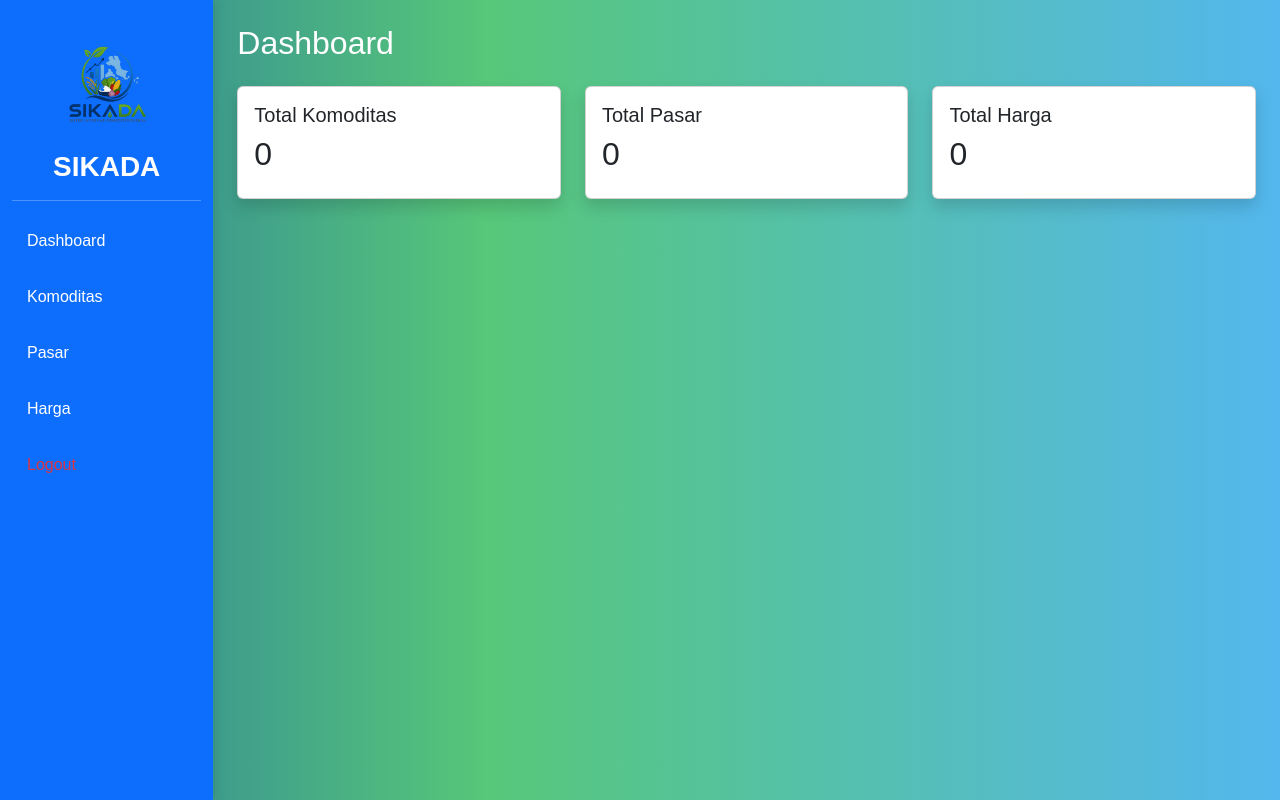
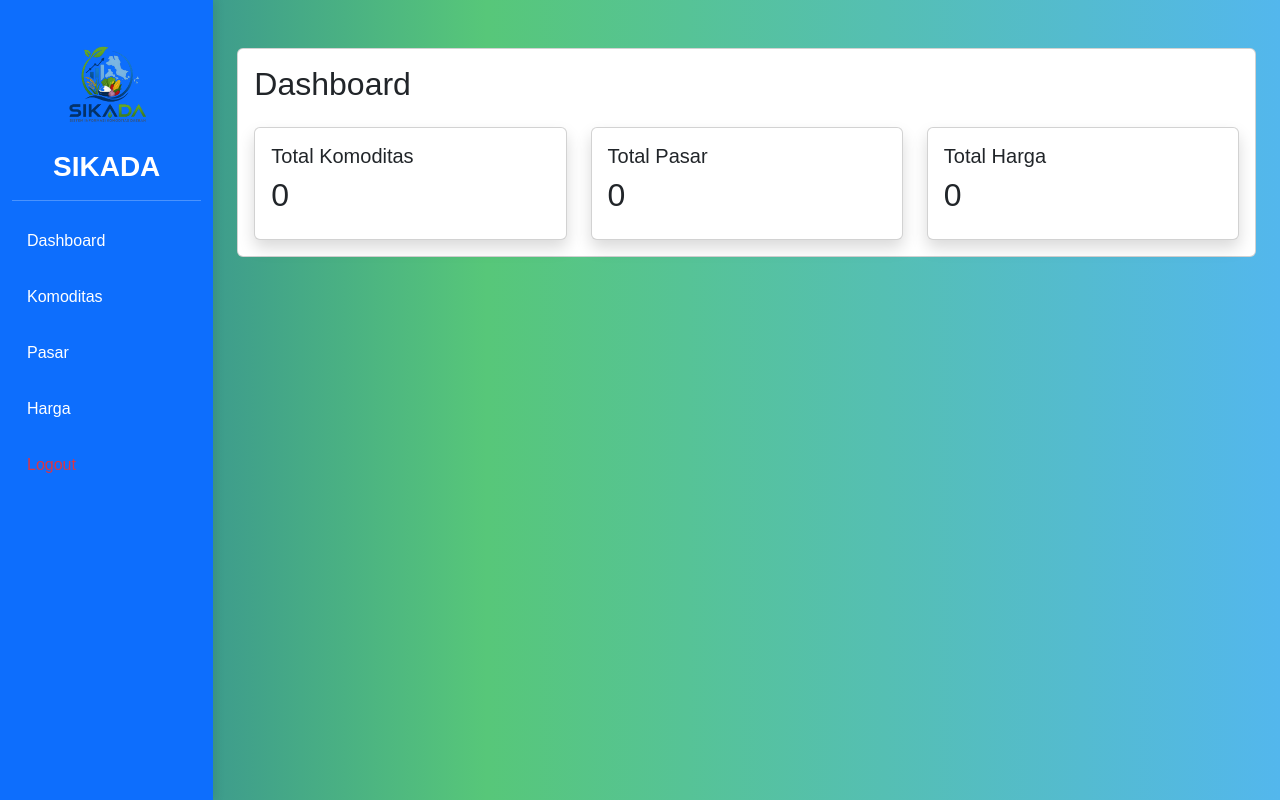
Before and after one commit to KiyanOG/sikada, a Spring Boot app: page /admin/dashboard in a window 1280 px wide. Run offline with Spring Boot 4, Linux system fonts and the light colour scheme; the visitor is signed in with stand-in values (Sample User, id 1); data that the repository does not hold is empty.

Commit message:
update tampilan card dashboard dan komoditas

```diff
--- a/src/main/resources/templates/admin/dashboard.html
+++ b/src/main/resources/templates/admin/dashboard.html
@@ -60,11 +60,11 @@
 
         <div class="col-md-10 p-4">
 
-            <h2 class="white-text">
-                Dashboard
-            </h2>
+            <div class="card mt-4">
+                <div class="card-body">
+                    <h2 class="card-title">Dashboard</h2>
 
-            <div class="row mt-4">
+                    <div class="row mt-4">
 
                 <div class="col-md-4">
 
@@ -127,6 +127,11 @@
     </div>
 
 </div>
+
+                </div>
+            </div>
+
+
     <script src="https://cdn.jsdelivr.net/npm/bootstrap@5.3.3/dist/js/bootstrap.bundle.min.js"></script>
 </body>
 </html>
--- a/src/main/resources/templates/admin/komoditas.html
+++ b/src/main/resources/templates/admin/komoditas.html
@@ -54,13 +54,13 @@
         <!-- Content -->
         <div class="col-md-10 content">
 
-            <div class="container mt-4">
+            <div class="card mt-4">
 
                 <div class="card-body">
 
                     <div class="d-flex justify-content-between mb-3">
 
-                        <h2 class="white-text">Data Komoditas</h2>
+                        <h2>Data Komoditas</h2>
 
                         <a href="/admin/komoditas/tambah"
                             class="btn btn-success">
```
